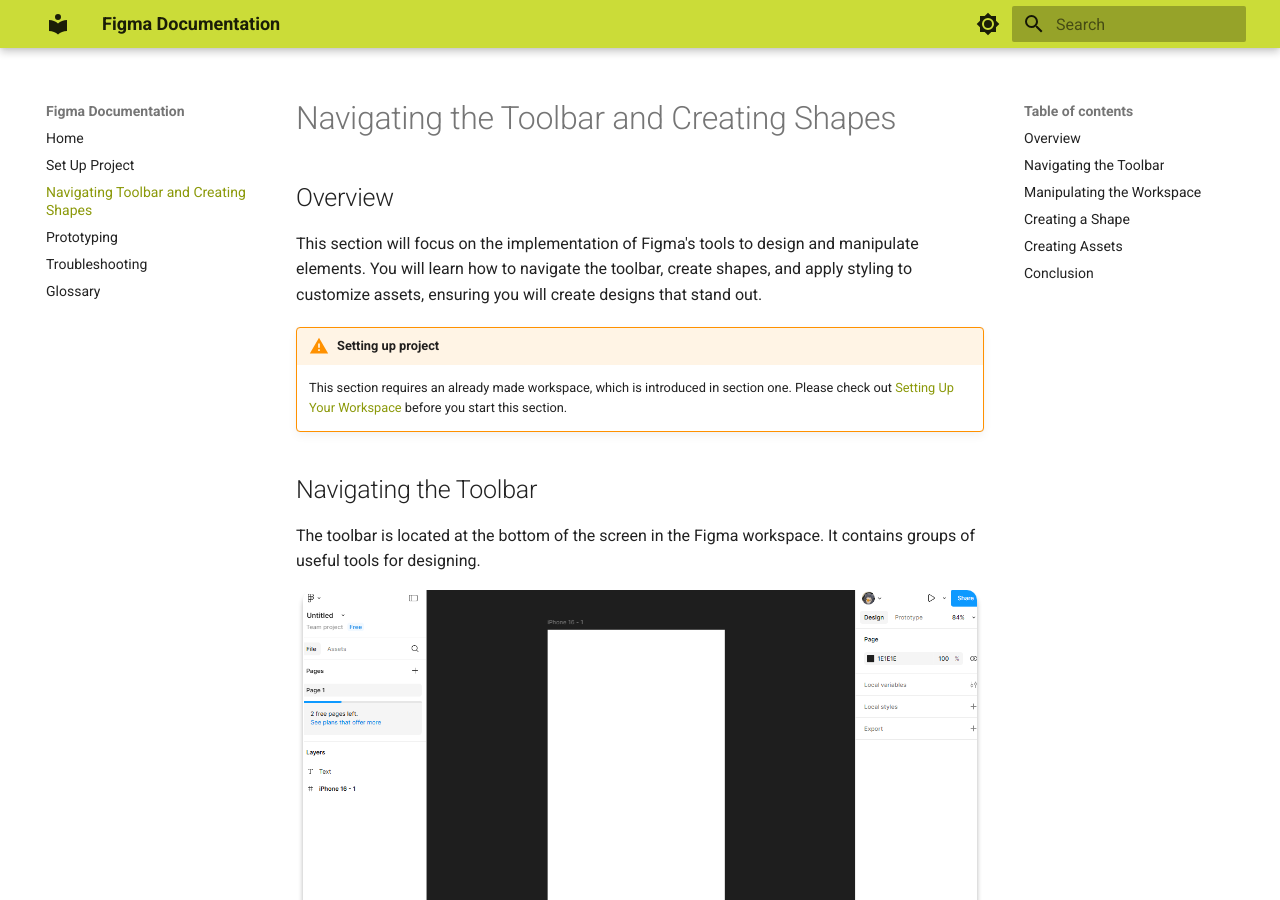
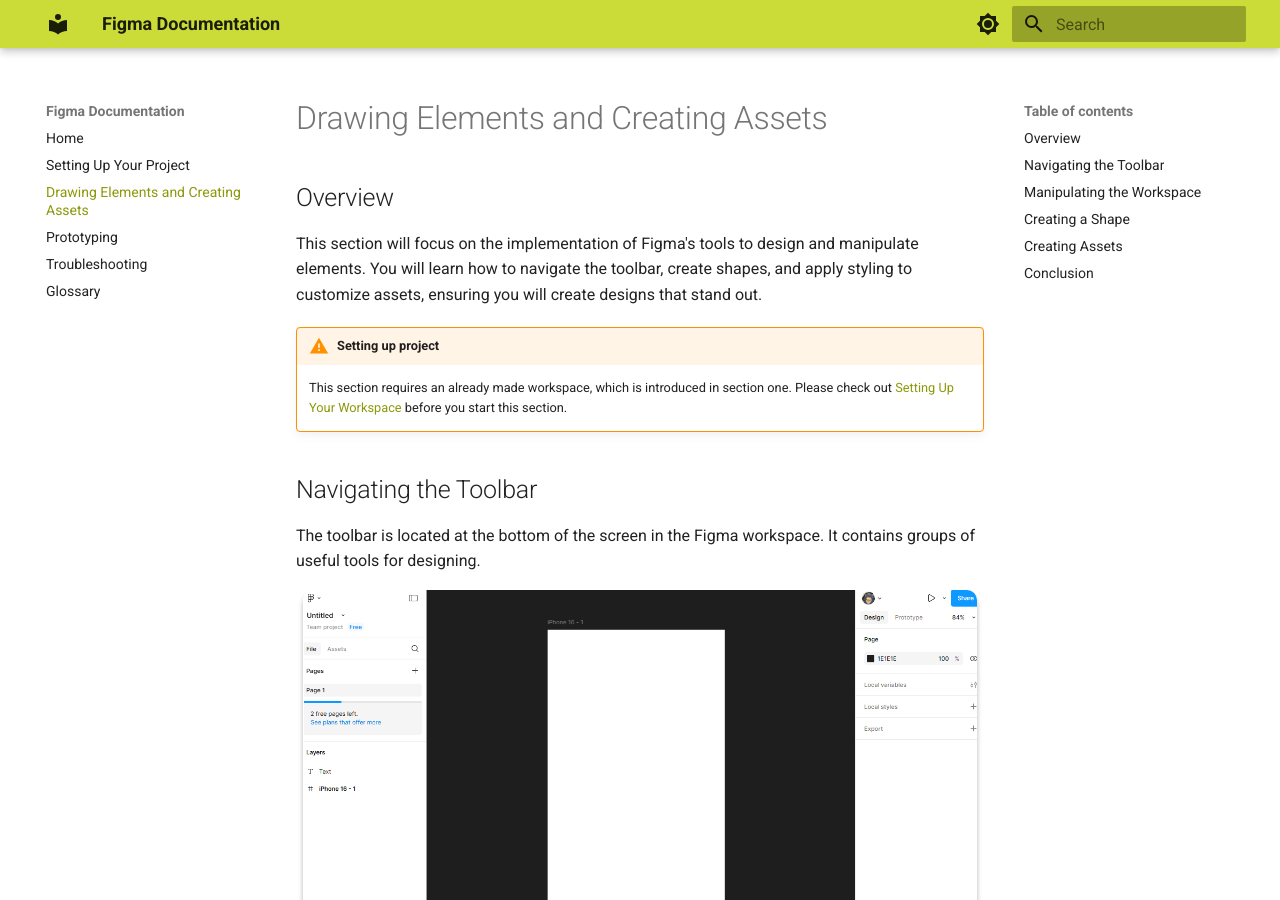
Before and after one commit to ThincutBacon/COMP-2216-Documentation, an MkDocs documentation site: the page built from docs/section2.md, in a window 1280 px wide and 900 px high. Built offline with MkDocs 1.6.1 and Material for MkDocs 9.7.7, drawn with Linux system fonts in a browser that asks for light colours; some of the changed text lies outside the part shown.

Commit message:
Change section name

```diff
--- a/docs/section2.md
+++ b/docs/section2.md
@@ -1,4 +1,4 @@
-# Navigating the Toolbar and Creating Shapes
+# Drawing Elements and Creating Assets
 
 ## Overview
 This section will focus on the implementation of Figma's tools to design and manipulate elements. You will learn
--- a/mkdocs.yml
+++ b/mkdocs.yml
@@ -2,8 +2,8 @@
 site_url: https://thincutbacon.github.io/COMP-2216-Documentation/
 nav:
   - Home: index.md
-  - Set Up Project: section1.md
-  - Navigating Toolbar and Creating Shapes: section2.md
+  - Setting Up Your Project: section1.md
+  - Drawing Elements and Creating Assets: section2.md
   - Prototyping: section3.md
   - Troubleshooting: troubleshooting.md
   - Glossary: glossary.md
```
